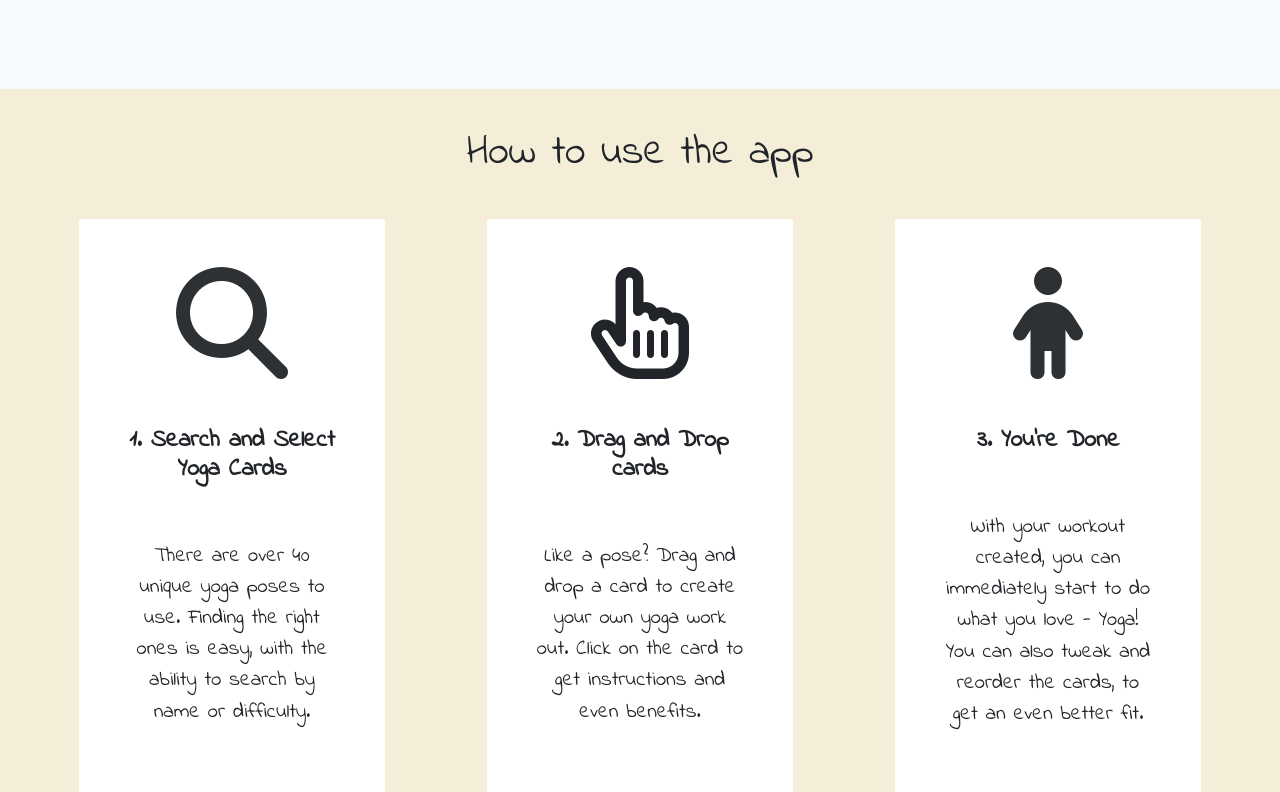
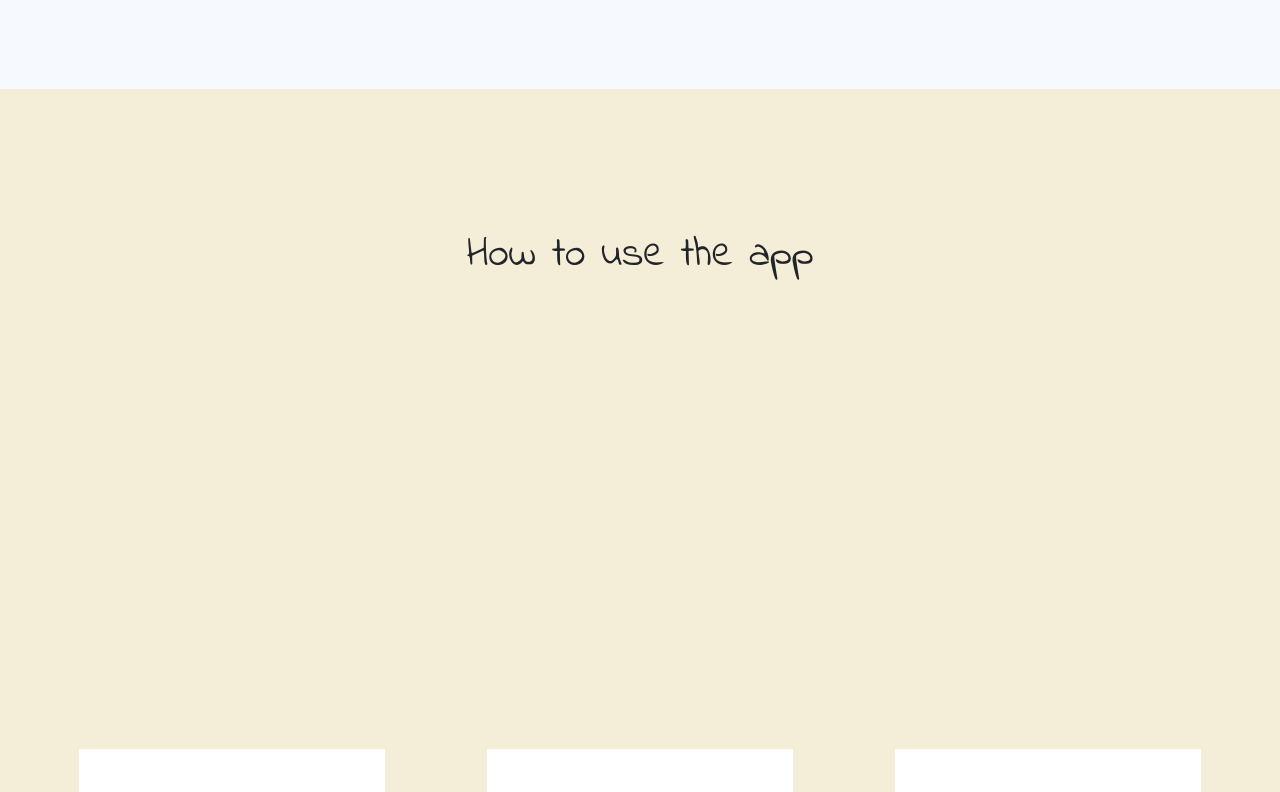
Before and after one commit to vic-teshua/yoga-app, a React (Create React App) app: page /about in a window 1280 px wide. Shown: the part 1068-1860 px from the top of the page. Built offline with nearby package versions, Linux system fonts and the light colour scheme.

Commit message:
Update Login.css

```diff
--- a/src/pages/login/Login.css
+++ b/src/pages/login/Login.css
@@ -29,6 +29,8 @@
 }
 .text-center {
   position: relative;
+  min-height: 60vh;
+  margin-top:10%
 }
 
 .form-login {
```
